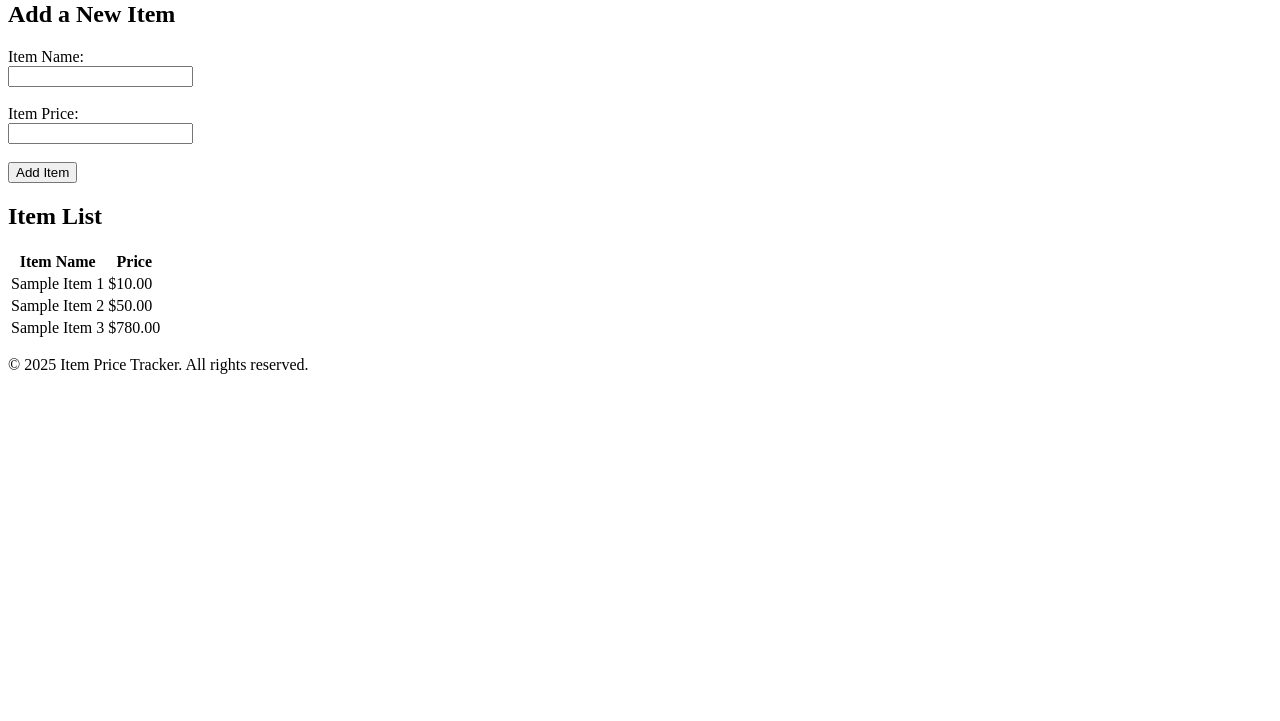
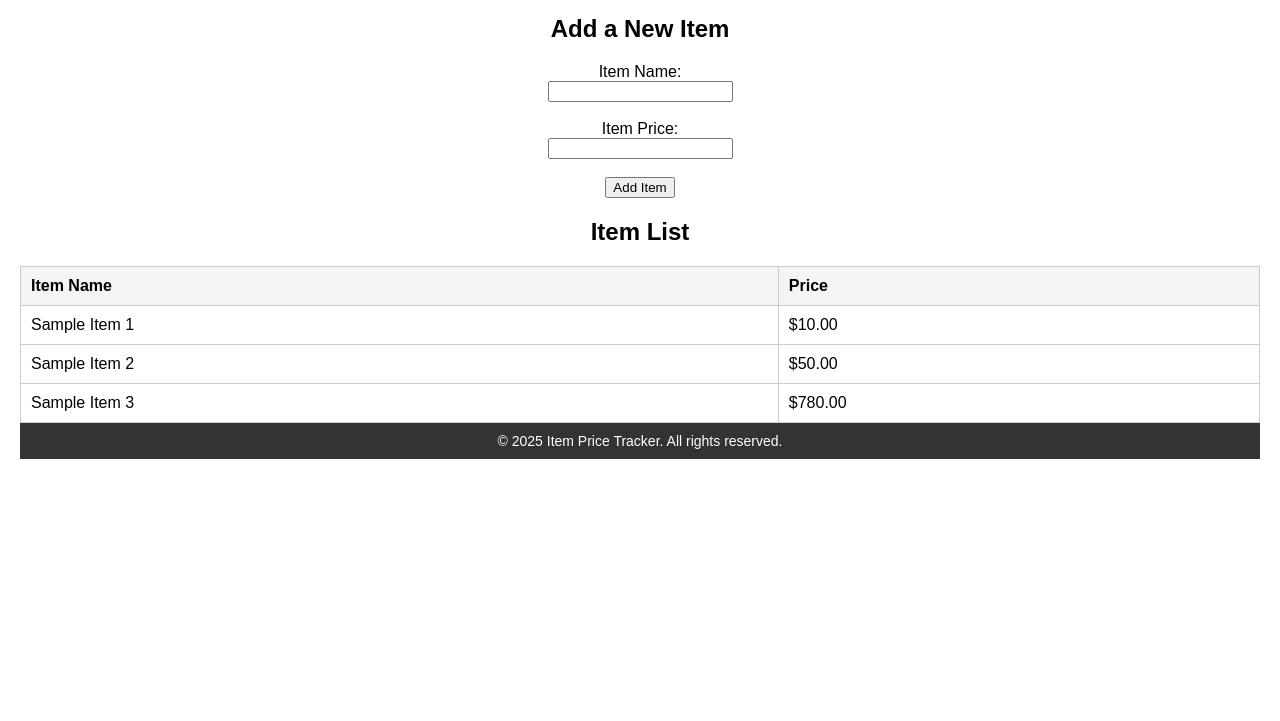
Before and after one commit to lakshaya-07/WEBDEV-BOOTCAMP, a plain HTML site: page price tracker.html/index.html in a window 1280 px wide. Shown: the part 79-800 px from the top of the page. Drawn offline with Linux system fonts and the light colour scheme.

Commit message:
correction

```diff
--- a/price tracker.html/index.html
+++ b/price tracker.html/index.html
@@ -5,7 +5,7 @@
     <meta charset="UTF-8">
     <meta name="viewport" content="width=device-width, initial-scale=1.0">
     <title>Item Price Tracker</title>
-    <link rel="stylesheet" href="style1.css" class="style">
+    <link rel="stylesheet" href="style.css" class="style">
 </head>
 
 <body>
```
